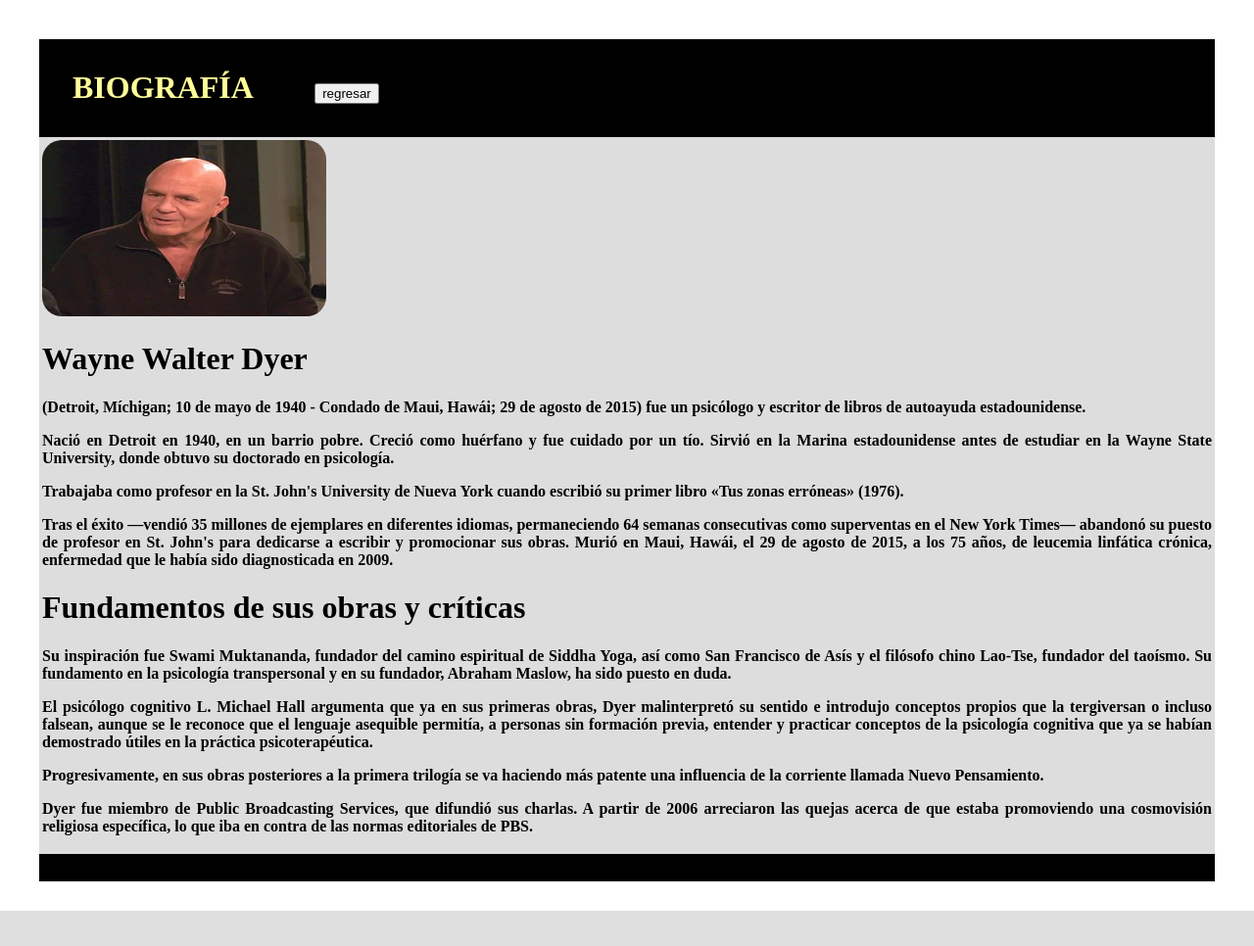
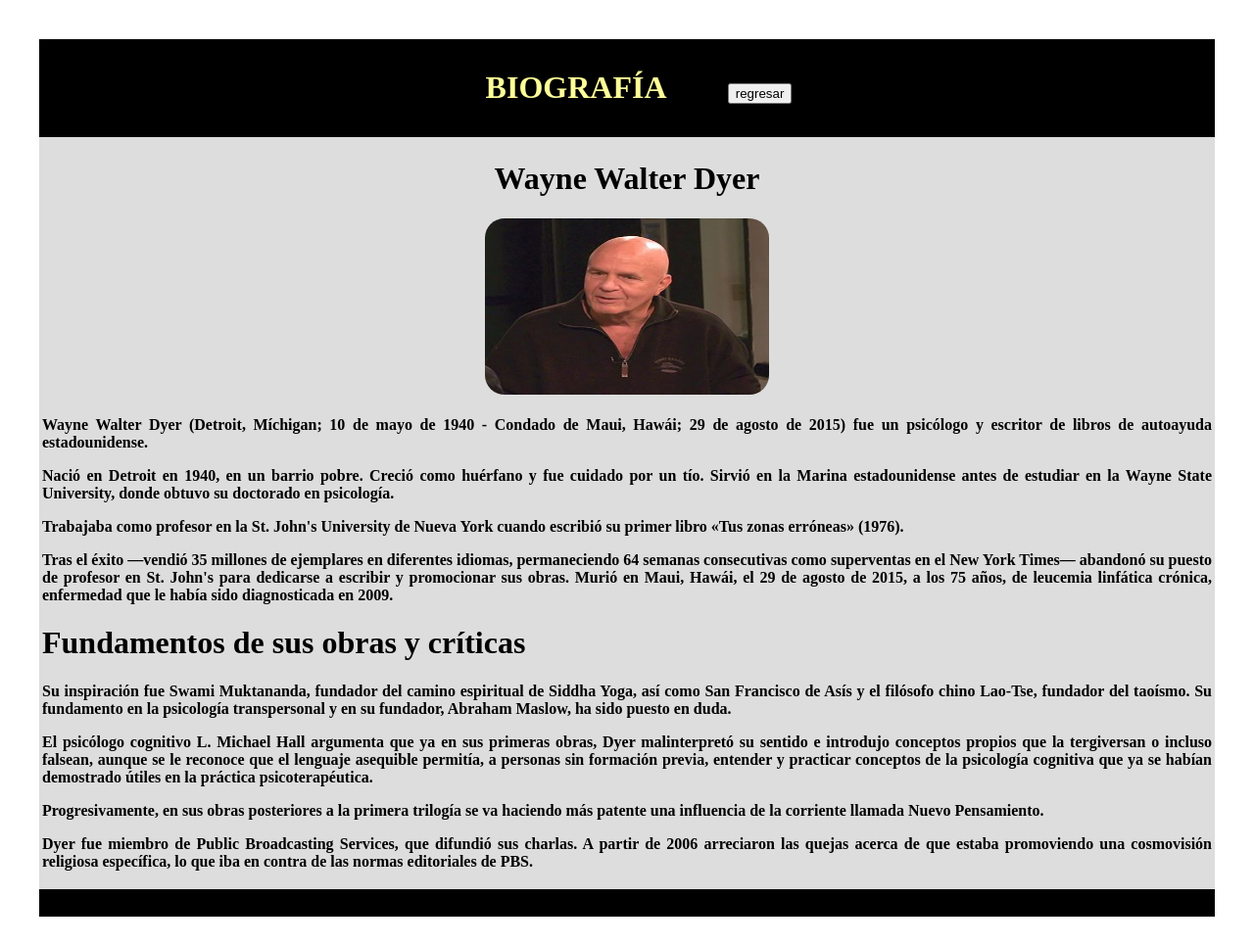
Before and after one commit to GuilianavaD/AA-Proyecto, a PHP site: page /leerwayne.php in a window 1280 px wide. Shown: the whole page at 98% size. Before the commit the page ends 930 px from the top, so only its background shows below. Run offline with PHP 8.4, Linux system fonts and the light colour scheme; lists and menus that the app fills with data are empty.

Commit message:
Update leerwayne.php

```diff
--- a/leerwayne.php
+++ b/leerwayne.php
@@ -27,12 +27,13 @@
       }
     </style>
     </head>
-    <body>
+    <body><center>
         <div id="cabe">
-    <h1>&nbsp;&nbsp;&nbsp;BIOGRAFÍA &nbsp;&nbsp;&nbsp;&nbsp;&nbsp;&nbsp;&nbsp;<a href="autores.php"><input type='submit' value='regresar'></a></h1> </div>
+    <h1>&nbsp;&nbsp;&nbsp;BIOGRAFÍA &nbsp;&nbsp;&nbsp;&nbsp;&nbsp;&nbsp;&nbsp;<a href="autores.php"><input type='submit' value='regresar'></a></h1> </div></center>
     <table><tr><th>
-    <img style="border-radius: 20px;"src="imagen/WayneDyerByPhilKonstantin.jpg"aling="left" width="290px" height="180" alt="" >
-    <h1>Wayne Walter Dyer</h1> (Detroit, Míchigan; 10 de mayo de 1940 - Condado de Maui, Hawái; 29 de agosto de 2015)
+    <center><h1>Wayne Walter Dyer</h1>
+    <img style="border-radius: 20px;"src="imagen/WayneDyerByPhilKonstantin.jpg"aling="left" width="290px" height="180" alt="" ></center>
+    <br>Wayne Walter Dyer (Detroit, Míchigan; 10 de mayo de 1940 - Condado de Maui, Hawái; 29 de agosto de 2015)
      fue un psicólogo y escritor de libros de autoayuda estadounidense.<br><p>
      Nació en Detroit en 1940, en un barrio pobre. Creció como huérfano y fue cuidado por un tío. Sirvió en la Marina estadounidense
      antes de estudiar en la Wayne State University, donde obtuvo su doctorado en psicología.<br><p> Trabajaba como profesor en la St. John's University
```
